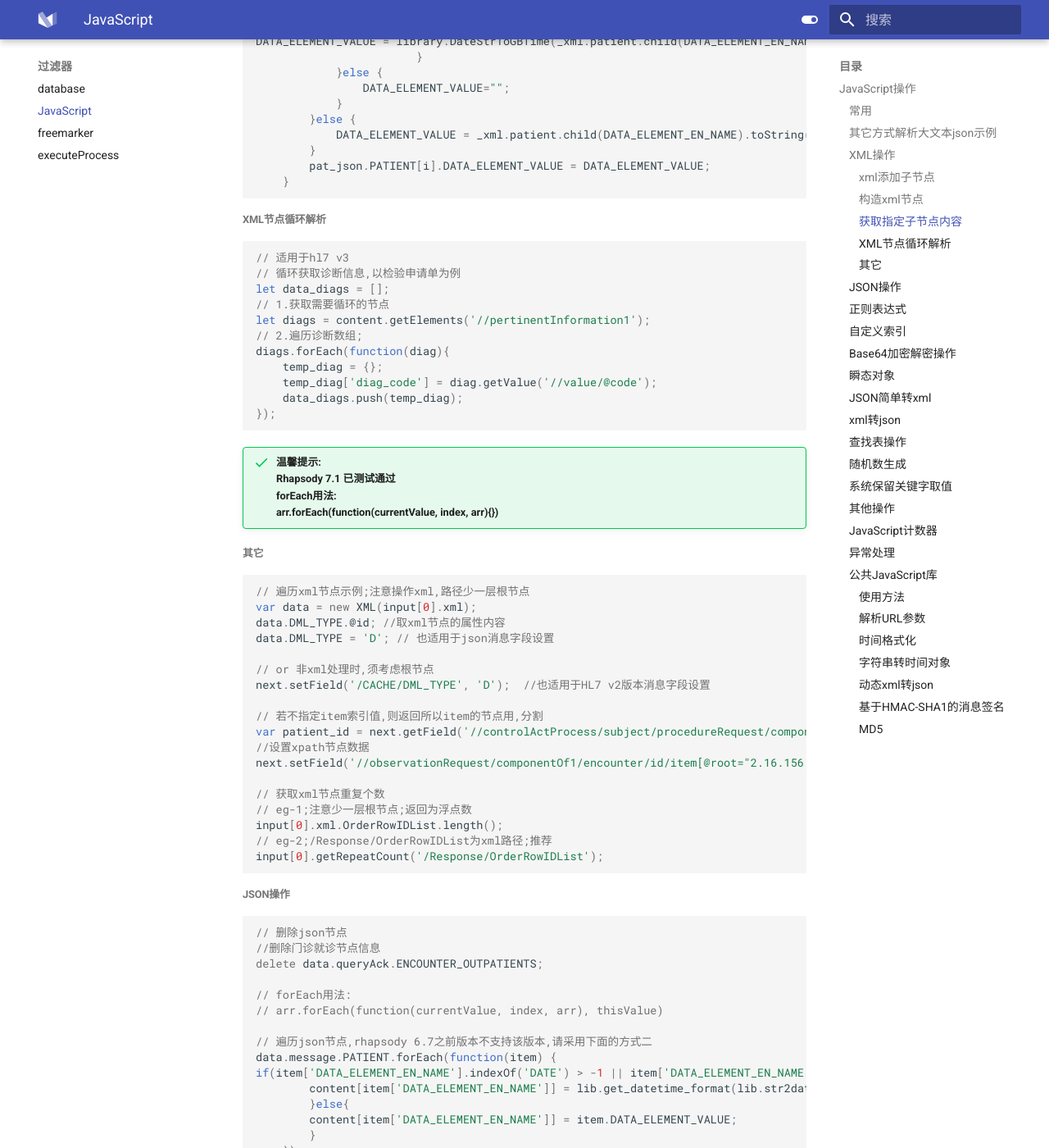
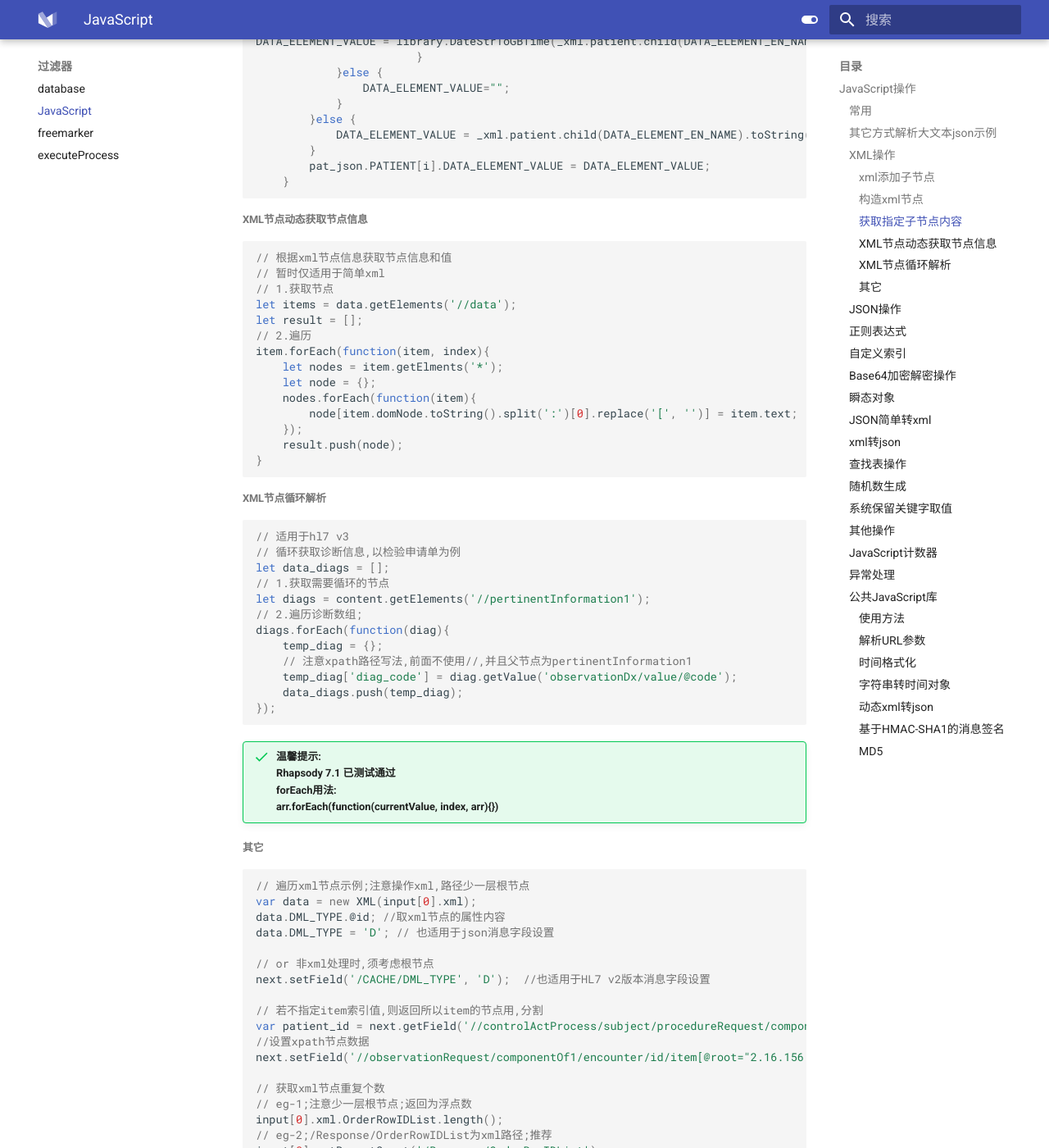
Before and after one commit to liaozhimingandy/demo, an MkDocs documentation site: the page built from docs/filter/JavaScript.md, in a window 1280 px wide and 1400 px high, scrolled down 2316 px. Shown: the whole window at 82% size. Built offline with MkDocs 1.6.1 and Material for MkDocs 9.7.7, drawn with Linux system fonts in a browser that asks for light colours; some of the changed text lies outside the part shown.

Commit message:
docs(core): 完善文档
1.增加js解析xml新用法
2.本地查看效果,命令行请用 mkdocs serve

````diff
--- a/docs/filter/JavaScript.md
+++ b/docs/filter/JavaScript.md
@@ -118,6 +118,25 @@ DATA_ELEMENT_VALUE = library.DateStrToGBTime(_xml.patient.child(DATA_ELEMENT_EN_
 	}
 ```
 
+###### XML节点动态获取节点信息
+
+```javascript
+// 根据xml节点信息获取节点信息和值
+// 暂时仅适用于简单xml
+// 1.获取节点
+let items = data.getElements('//data');
+let result = [];
+// 2.遍历
+item.forEach(function(item, index){
+    let nodes = item.getElments('*');
+    let node = {};
+    nodes.forEach(function(item){
+        node[item.domNode.toString().split(':')[0].replace('[', '')] = item.text;
+    });
+    result.push(node);
+}
+```
+
 ###### XML节点循环解析
 
 ```javascript
@@ -129,7 +148,8 @@ let diags = content.getElements('//pertinentInformation1');
 // 2.遍历诊断数组;
 diags.forEach(function(diag){
     temp_diag = {};
-    temp_diag['diag_code'] = diag.getValue('//value/@code');
+    // 注意xpath路径写法,前面不使用//,并且父节点为pertinentInformation1
+    temp_diag['diag_code'] = diag.getValue('observationDx/value/@code');
     data_diags.push(temp_diag);
 });
 ```
@@ -168,8 +188,6 @@ delete data.queryAck.ENCOUNTER_OUTPATIENTS;
 
 // forEach用法:
 // arr.forEach(function(currentValue, index, arr), thisValue)
-
-// 遍历json节点,rhapsody 6.7之前版本不支持该版本,请采用下面的方式二
 data.message.PATIENT.forEach(function(item) {
 if(item['DATA_ELEMENT_EN_NAME'].indexOf('DATE') > -1 || item['DATA_ELEMENT_EN_NAME'].indexOf('TIME') > -1 || item['DATA_ELEMENT_EN_NAME'].indexOf('GMT') > -1){
 		content[item['DATA_ELEMENT_EN_NAME']] = lib.get_datetime_format(lib.str2date(item.DATA_ELEMENT_VALUE.replace('T', '').valueOf()), "yyyy-MM-dd HH:mm:ss");
@@ -178,8 +196,8 @@ if(item['DATA_ELEMENT_EN_NAME'].indexOf('DATE') > -1 || item['DATA_ELEMENT_EN_NA
         }
     });
 
-// 此方法只适用于遍历所有key,不适应遍历数组,请结合其它方法
-for(item in PATIENT){
+// 方法二
+for(let item of PATIENT){
 	next.setProperty(PATIENT[item].DATA_ELEMENT_EN_NAME, PATIENT[item].DATA_ELEMENT_VALUE);
 }
 
@@ -202,21 +220,21 @@ Object.entries(data).forEach(function(key, value){
 
 ```javascript
 // 更多的正则表达式匹配示例请参考regexp.md文件
-var tmp_data = input[0].text;
-var reg = new RegExp("http://17.{1,128}.pdf");
+const tmp_data = input[0].text;
+const reg = new RegExp("http://17.{1,128}.pdf");
 //如果匹配到则执行一下语句
 if(reg.test(input[0].text)){
-	var tmp_url = reg.exec(input[0].text);
+	let tmp_url = reg.exec(input[0].text);
     //或使用str.match(reg)
 	next.setProperty("tmp_url", tmp_url);
-	var tmp_data = input[0].text.replace(reg, 'url因为有特殊字符而被替换');
+	let tmp_data = input[0].text.replace(reg, 'url因为有特殊字符而被替换');
 	}
 
 // 匹配DIAGNOSIS_ID和01_1之间任意内容
 DIAGNOSIS_ID(.|\n)*?01_1
 
 // 除去换行符号和空格;不适合>50k的文本处理
-var data = input[0].text.replace(/\r\n/g,"").replace(/\s+/g,"");
+const data = input[0].text.replace(/\r\n/g,"").replace(/\s+/g,"");
 next.setText(data, "utf-8");
 // eg-1: 全部替换,如果不加/g,则替换第一个
 replace(/-/g, '')
````
